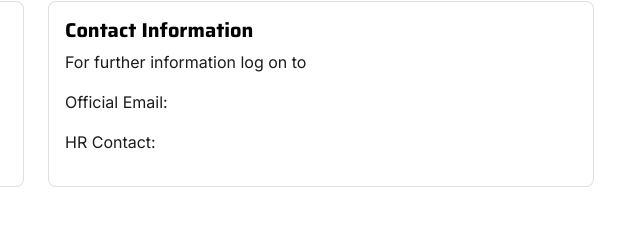
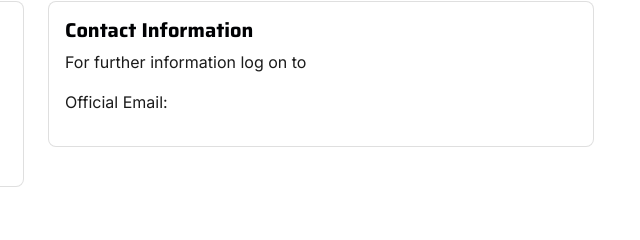
Before and after one commit to prashantkurangal/idigital-hub1, a plain HTML site: page career.html in a window 1280 px wide. Shown: the part 1202-1442 px from the top of the page, 604-1244 px from the left. Drawn offline with nearby package versions, Linux system fonts and the light colour scheme.

Commit message:
edit no.

```diff
--- a/career.html
+++ b/career.html
@@ -200,7 +200,7 @@
                         <h5 style="text-align:left"><b>Contact Information</b></h5>
                     <p style="text-align:left">For further information log on to <a href="#"></a></p>
                     <p style="text-align:left">Official Email: <a href="#"></a></p>
-                    <p style="text-align:left">HR Contact: </p>
+
                     </div>
                 </div>
             </div>
```
